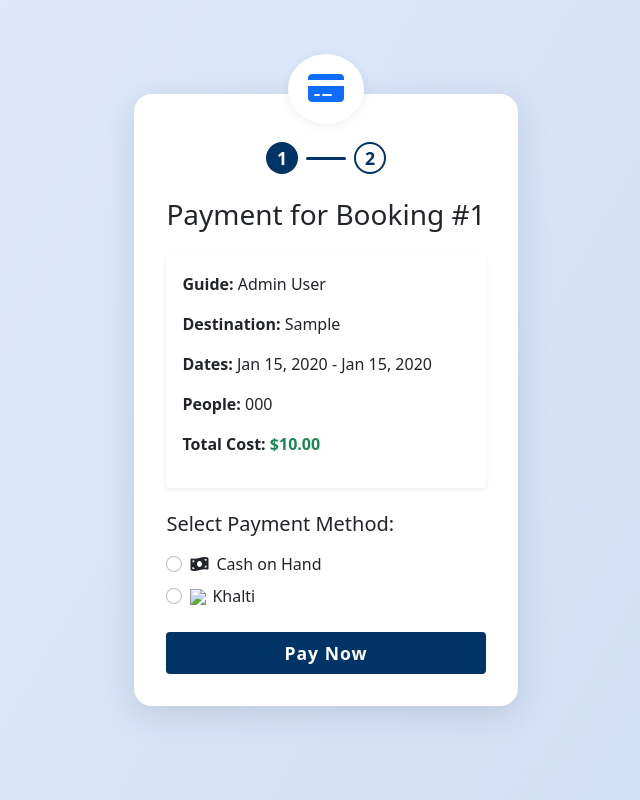
After one commit to Sarthakpandit11/guideEasy, a PHP site: page /payment.php?booking_id=1 in a window 1280 px wide. The commit adds this page. Shown: the whole page, without its empty margins (314-954 px from the left). Run offline with PHP 8.4, Linux system fonts and the light colour scheme; the visitor is signed in with stand-in values (Sample User, id 1); tables that the repository leaves empty or names only in its code hold one stand-in row (values such as "Sample post"); data that the repository does not hold is empty.

Commit message:
till payment tourist

```diff
--- a/guide_dashboard.php
+++ b/guide_dashboard.php
@@ -59,8 +59,7 @@ $bookings_query = "SELECT b.*, u.name as tourist_name, u.email as tourist_email
                   FROM bookings b
                   JOIN users u ON b.tourist_id = u.id
                   WHERE b.guide_id = ?
-                  ORDER BY b.start_date DESC
-                  LIMIT 5";
+                  ORDER BY b.start_date DESC";
 $bookings_stmt = $conn->prepare($bookings_query);
 $bookings_stmt->bind_param("i", $guide_id);
 $bookings_stmt->execute();
@@ -368,6 +367,9 @@ while ($row = $pkg_result->fetch_assoc()) {
                                                     <i class="fas fa-users"></i>
                                                     <?php echo $booking['number_of_people']; ?> people
                                                 </p>
+                                                <p class="mb-0 text-muted">
+                                                    <i class="fas fa-dollar-sign"></i> Total: $<?php echo number_format($booking['total_cost'], 2); ?>
+                                                </p>
                                             </div>
                                             <div class="text-end">
                                                 <span class="booking-status status-<?php echo strtolower($booking['status']); ?>">
--- a/my_bookings.php
+++ b/my_bookings.php
@@ -136,6 +136,9 @@ unset($_SESSION['success']); // Clear the message after displaying
                                     <a href="guide_profile.php?id=<?php echo $booking['guide_id']; ?>" class="btn btn-outline-primary btn-sm">
                                         <i class="fas fa-user"></i> View Guide
                                     </a>
+                                    <a href="payment.php?booking_id=<?php echo $booking['id']; ?>" class="btn btn-success btn-sm">
+                                        <i class="fas fa-credit-card"></i> Pay Now
+                                    </a>
                                     <?php if ($booking['status'] === 'pending'): ?>
                                         <button class="btn btn-outline-danger btn-sm" onclick="cancelBooking(<?php echo $booking['id']; ?>)">
                                             <i class="fas fa-times"></i> Cancel
--- /dev/null
+++ b/payment.php
@@ -0,0 +1,142 @@
+<?php
+session_start();
+require_once 'db_connect.php';
+
+if (!isset($_SESSION['user_id']) || $_SESSION['role'] !== 'tourist') {
+    header("Location: login.php");
+    exit();
+}
+
+if (!isset($_GET['booking_id'])) {
+    die('Booking ID is required.');
+}
+$booking_id = intval($_GET['booking_id']);
+
+// Fetch booking details
+$stmt = $conn->prepare("SELECT b.*, u.name as guide_name FROM bookings b JOIN users u ON b.guide_id = u.id WHERE b.id = ? AND b.tourist_id = ?");
+$stmt->bind_param("ii", $booking_id, $_SESSION['user_id']);
+$stmt->execute();
+$result = $stmt->get_result();
+$booking = $result->fetch_assoc();
+if (!$booking) {
+    die('Booking not found.');
+}
+
+if ($_SERVER['REQUEST_METHOD'] === 'POST') {
+    $payment_method = $_POST['payment_method'];
+    echo '<div class="container mt-5"><div class="alert alert-success text-center"><i class="fas fa-check-circle fa-2x mb-2"></i><br>Payment successful via ' . htmlspecialchars($payment_method) . '!</div></div>';
+    echo '<div class="container text-center"><a href="my_bookings.php" class="btn btn-primary mt-3">Back to My Bookings</a></div>';
+    exit();
+}
+?>
+<!DOCTYPE html>
+<html lang="en">
+<head>
+    <meta charset="UTF-8">
+    <meta name="viewport" content="width=device-width, initial-scale=1.0">
+    <title>Payment - Guide Easy</title>
+    <link href="https://cdn.jsdelivr.net/npm/bootstrap@5.1.3/dist/css/bootstrap.min.css" rel="stylesheet">
+    <link rel="stylesheet" href="https://cdnjs.cloudflare.com/ajax/libs/font-awesome/6.0.0/css/all.min.css">
+    <style>
+        body {
+            min-height: 100vh;
+            background: linear-gradient(120deg, #e0eafc 0%, #cfdef3 100%);
+            display: flex;
+            align-items: center;
+            justify-content: center;
+        }
+        .payment-card {
+            max-width: 480px;
+            margin: 40px auto;
+            border-radius: 18px;
+            box-shadow: 0 8px 32px rgba(44, 62, 80, 0.15);
+            background: #fff;
+            padding: 2.5rem 2rem 2rem 2rem;
+            position: relative;
+        }
+        .payment-icon {
+            position: absolute;
+            top: -40px;
+            left: 50%;
+            transform: translateX(-50%);
+            background: #fff;
+            border-radius: 50%;
+            box-shadow: 0 2px 8px rgba(44, 62, 80, 0.08);
+            padding: 18px 20px;
+        }
+        .step-indicator {
+            display: flex;
+            align-items: center;
+            justify-content: center;
+            margin-bottom: 1.5rem;
+        }
+        .step-indicator .step {
+            width: 32px;
+            height: 32px;
+            border-radius: 50%;
+            background: #003366;
+            color: #fff;
+            display: flex;
+            align-items: center;
+            justify-content: center;
+            font-weight: bold;
+            font-size: 1.1rem;
+        }
+        .step-indicator .line {
+            width: 40px;
+            height: 3px;
+            background: #003366;
+            margin: 0 8px;
+            border-radius: 2px;
+        }
+        .form-check-input:checked {
+            background-color: #003366;
+            border-color: #003366;
+        }
+        .btn-success {
+            background: #003366;
+            border: none;
+            font-weight: 600;
+            letter-spacing: 1px;
+            font-size: 1.1rem;
+        }
+        .btn-success:hover {
+            background: #00509e;
+        }
+    </style>
+</head>
+<body>
+    <div class="payment-card">
+        <div class="payment-icon">
+            <i class="fas fa-credit-card fa-2x text-primary"></i>
+        </div>
+        <div class="step-indicator mb-4 mt-2">
+            <div class="step">1</div>
+            <div class="line"></div>
+            <div class="step" style="background:#fff; color:#003366; border:2px solid #003366;">2</div>
+        </div>
+        <h3 class="text-center mb-4">Payment for Booking #<?php echo $booking_id; ?></h3>
+        <div class="card mb-4 border-0 shadow-sm">
+            <div class="card-body">
+                <p><strong>Guide:</strong> <?php echo htmlspecialchars($booking['guide_name']); ?></p>
+                <p><strong>Destination:</strong> <?php echo htmlspecialchars($booking['destination']); ?></p>
+                <p><strong>Dates:</strong> <?php echo date('M j, Y', strtotime($booking['start_date'])); ?> - <?php echo date('M j, Y', strtotime($booking['end_date'])); ?></p>
+                <p><strong>People:</strong> <?php echo $booking['number_of_people']; ?></p>
+                <p><strong>Total Cost:</strong> <span class="fw-bold text-success">$<?php echo number_format($booking['total_cost'], 2); ?></span></p>
+            </div>
+        </div>
+        <form method="POST">
+            <h5 class="mb-3">Select Payment Method:</h5>
+            <div class="form-check mb-2">
+                <input class="form-check-input" type="radio" name="payment_method" id="cash" value="Cash on Hand" required>
+                <label class="form-check-label" for="cash"><i class="fas fa-money-bill-wave me-2"></i>Cash on Hand</label>
+            </div>
+            <div class="form-check mb-4">
+                <input class="form-check-input" type="radio" name="payment_method" id="khalti" value="Khalti" required>
+                <label class="form-check-label" for="khalti"><img src="https://khalti.com/static/icons/favicon-32x32.png" style="height: 20px; margin-right: 6px;">Khalti</label>
+            </div>
+            <button type="submit" class="btn btn-success w-100 py-2">Pay Now</button>
+        </form>
+    </div>
+</body>
+</html>
```
Also changed, not shown: booking_details.php (added, +52 -0 lines), guide_profile.php (+62 -3 lines), process_booking.php (+21 -21 lines), tourist_destinations.php (+9 -4 lines), 1 other file.
